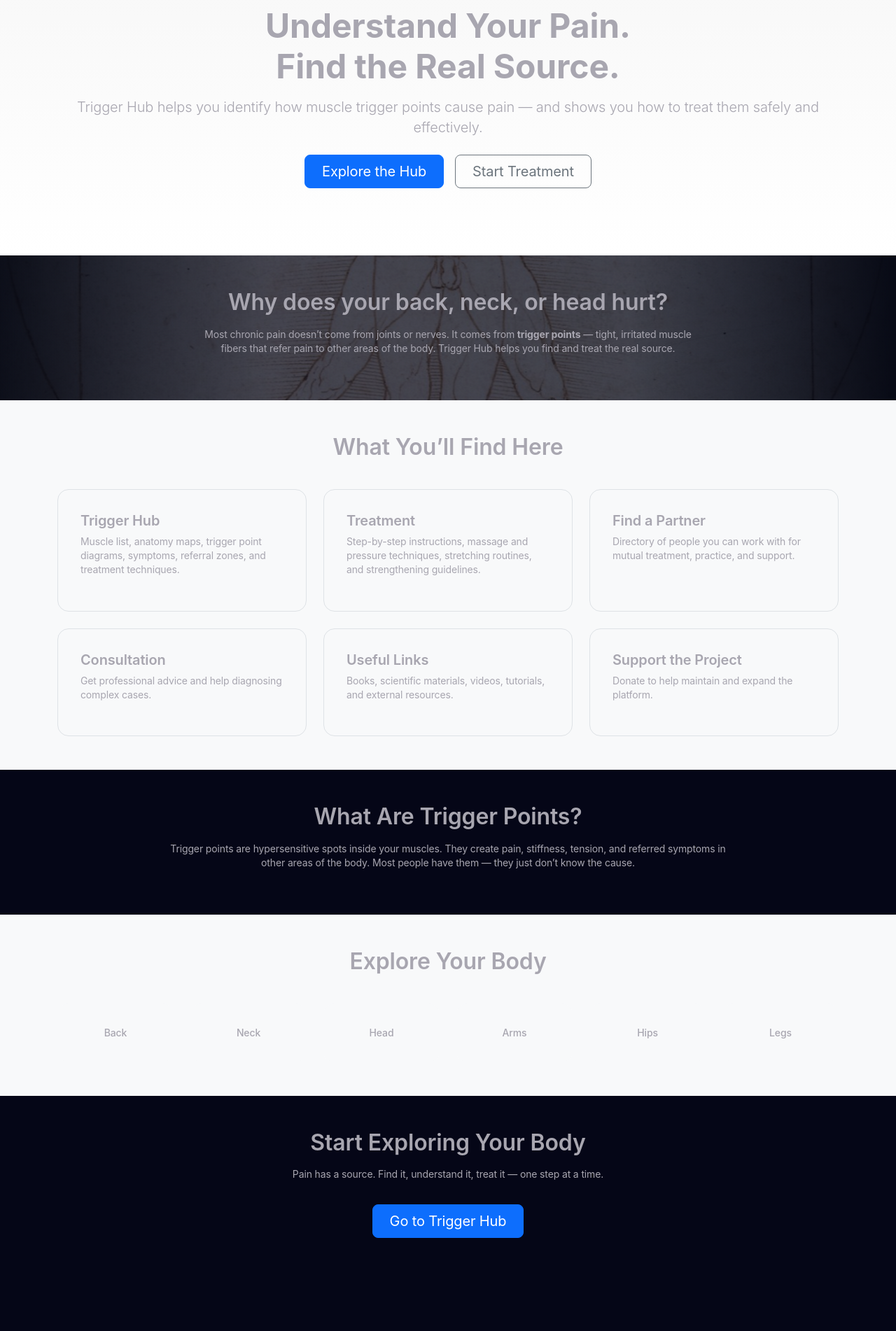
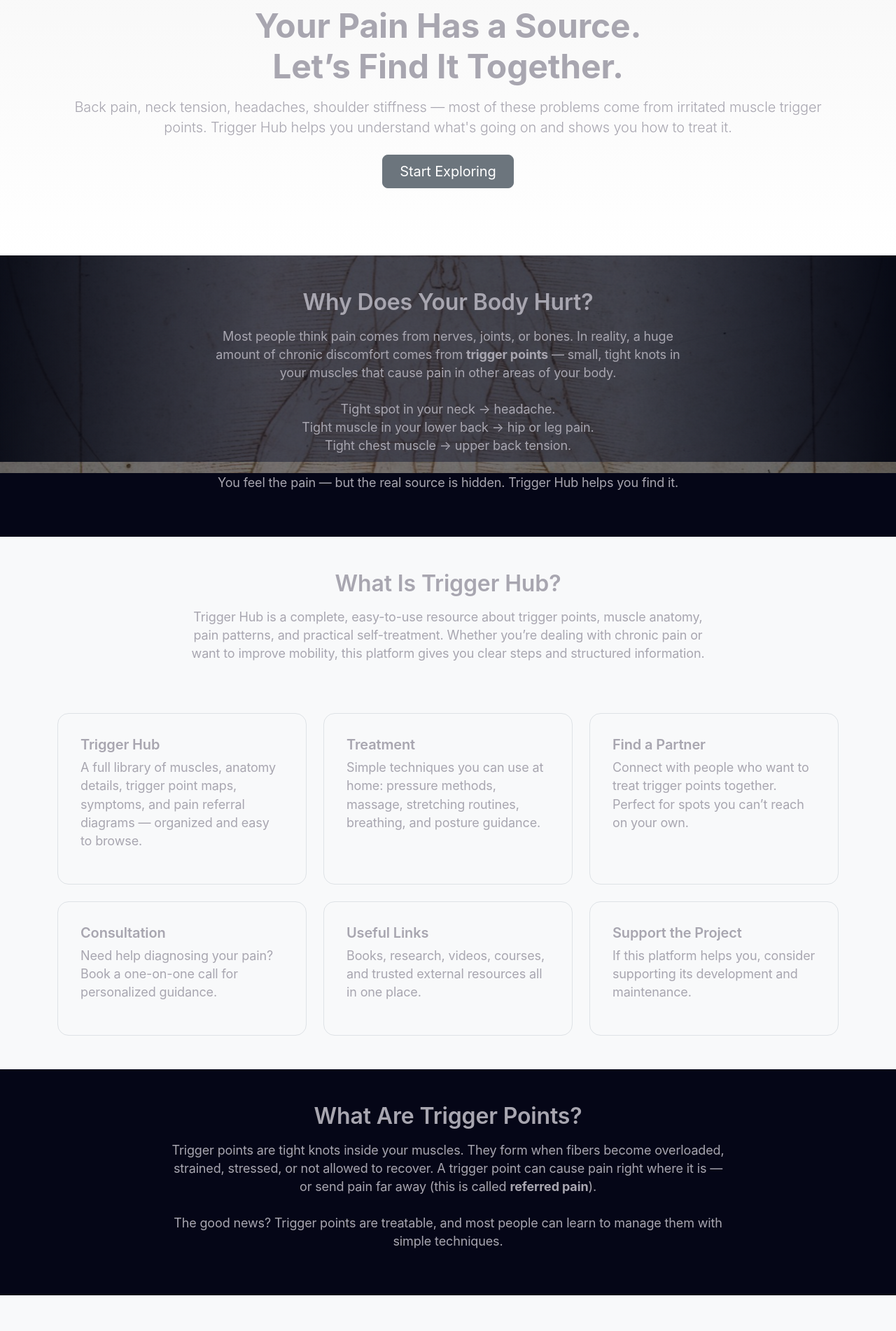
Before and after one commit to swetlikow/trigger-hub, an Angular app: page / in a window 1280 px wide. Shown: the part 140-2042 px from the top of the page at 70% size. Before the commit the page ends 1957 px from the top, so only its background shows below. Built offline with nearby package versions, Linux system fonts and the light colour scheme.

Commit message:
welcome page styled

```diff
--- a/src/app/components/welcome/welcome.css
+++ b/src/app/components/welcome/welcome.css
@@ -2,6 +2,7 @@
   display: block;
   position: relative;
   min-height: 100vh;
+  font-size: 18px;
 }
 
 :host::before {
@@ -34,24 +35,19 @@
   padding: 6rem 0;
   background: linear-gradient(180deg, #f7f7f7, #ffffff);
 }
-
 .section-title {
   font-weight: 600;
   margin-bottom: 1rem;
 }
-
 .info-card {
   border-radius: 1rem;
   padding: 2rem;
   transition: all 0.2s ease;
   height: 100%;
 }
-
 .info-card:hover {
   background-color: #f1f1f1;
-  transform: translateY(-3px);
 }
-
 .quick-nav-tile {
   border-radius: 1rem;
   background: #f8f9fa;
@@ -61,7 +57,6 @@
   transition: all 0.2s ease;
   cursor: pointer;
 }
-
 .quick-nav-tile:hover {
   background: #e9ecef;
   transform: translateY(-3px);
--- a/src/app/components/welcome/welcome.html
+++ b/src/app/components/welcome/welcome.html
@@ -1,49 +1,57 @@
 <section class="hero text-center">
   <div class="container">
     <h1 class="display-5 fw-bold mb-3">
-        Understand Your Pain.<br />
-        Find the Real Source.
+      Your Pain Has a Source.<br />
+      Let’s Find It Together.
     </h1>
     <p class="lead mb-4">
-        Trigger Hub helps you identify how muscle trigger points cause pain —
-        and shows you how to treat them safely and effectively.
+      Back pain, neck tension, headaches, shoulder stiffness — most of these problems come from
+      irritated muscle trigger points. Trigger Hub helps you understand what's going on and shows
+      you how to treat it.
     </p>
 
     <div class="d-flex justify-content-center gap-3">
-        <a href="#" class="btn btn-primary btn-lg px-4">Explore the Hub</a>
-        <a href="#" class="btn btn-outline-secondary btn-lg px-4">Start Treatment</a>
+      <a routerLink="/treatment" class="btn btn-secondary btn-lg px-4">Start Exploring</a>
     </div>
   </div>
 </section>
 
-  <!-- PROBLEM STATEMENT -->
+<!-- PAIN INTRO MARKETING -->
 <section class="py-5">
   <div class="container">
-      <h2 class="section-title text-center">
-        Why does your back, neck, or head hurt?
-      </h2>
-      <p class="text-center mx-auto" style="max-width: 700px;">
-        Most chronic pain doesn’t come from joints or nerves.
-        It comes from <strong>trigger points</strong> — tight, irritated muscle fibers that refer pain to other areas of the body.
-        Trigger Hub helps you find and treat the real source.
+    <h2 class="section-title text-center">Why Does Your Body Hurt?</h2>
+    <p class="text-center mx-auto" style="max-width: 700px">
+      Most people think pain comes from nerves, joints, or bones. In reality, a huge amount of
+      chronic discomfort comes from
+      <strong>trigger points</strong> — small, tight knots in your muscles that cause pain in other
+      areas of your body. <br /><br />
+      Tight spot in your neck → headache.<br />
+      Tight muscle in your lower back → hip or leg pain.<br />
+      Tight chest muscle → upper back tension.
+      <br /><br />
+      You feel the pain — but the real source is hidden. Trigger Hub helps you find it.
     </p>
   </div>
 </section>
 
-  <!-- WHAT TRIGGER HUB OFFERS -->
+<!-- WHAT IS TRIGGER HUB -->
 <section class="py-5 bg-light">
   <div class="container">
-      <h2 class="section-title text-center">What You’ll Find Here</h2>
+    <h2 class="section-title text-center">What Is Trigger Hub?</h2>
+    <p class="text-center mx-auto mb-5" style="max-width: 750px">
+      Trigger Hub is a complete, easy-to-use resource about trigger points, muscle anatomy, pain
+      patterns, and practical self-treatment. Whether you’re dealing with chronic pain or want to
+      improve mobility, this platform gives you clear steps and structured information.
+    </p>
 
     <div class="row g-4 mt-2">
-
       <!-- HUB -->
       <div class="col-md-6 col-lg-4">
         <div class="info-card border">
           <h5 class="fw-semibold mb-2">Trigger Hub</h5>
           <p>
-              Muscle list, anatomy maps, trigger point diagrams,
-              symptoms, referral zones, and treatment techniques.
+            A full library of muscles, anatomy details, trigger point maps, symptoms, and pain
+            referral diagrams — organized and easy to browse.
           </p>
         </div>
       </div>
@@ -53,8 +61,8 @@
         <div class="info-card border">
           <h5 class="fw-semibold mb-2">Treatment</h5>
           <p>
-              Step-by-step instructions, massage and pressure techniques,
-              stretching routines, and strengthening guidelines.
+            Simple techniques you can use at home: pressure methods, massage, stretching routines,
+            breathing, and posture guidance.
           </p>
         </div>
       </div>
@@ -64,8 +72,8 @@
         <div class="info-card border">
           <h5 class="fw-semibold mb-2">Find a Partner</h5>
           <p>
-              Directory of people you can work with for mutual treatment,
-              practice, and support.
+            Connect with people who want to treat trigger points together. Perfect for spots you
+            can’t reach on your own.
           </p>
         </div>
       </div>
@@ -74,9 +82,7 @@
       <div class="col-md-6 col-lg-4">
         <div class="info-card border">
           <h5 class="fw-semibold mb-2">Consultation</h5>
-            <p>
-              Get professional advice and help diagnosing complex cases.
-            </p>
+          <p>Need help diagnosing your pain? Book a one-on-one call for personalized guidance.</p>
         </div>
       </div>
 
@@ -84,9 +90,7 @@
       <div class="col-md-6 col-lg-4">
         <div class="info-card border">
           <h5 class="fw-semibold mb-2">Useful Links</h5>
-            <p>
-              Books, scientific materials, videos, tutorials, and external resources.
-            </p>
+          <p>Books, research, videos, courses, and trusted external resources all in one place.</p>
         </div>
       </div>
 
@@ -94,72 +98,38 @@
       <div class="col-md-6 col-lg-4">
         <div class="info-card border">
           <h5 class="fw-semibold mb-2">Support the Project</h5>
-            <p>
-              Donate to help maintain and expand the platform.
-            </p>
+          <p>If this platform helps you, consider supporting its development and maintenance.</p>
         </div>
       </div>
-
     </div>
   </div>
 </section>
 
-  <!-- TRIGGER POINT EDUCATION -->
+<!-- WHAT ARE TRIGGER POINTS -->
 <section class="py-5">
   <div class="container">
     <h2 class="section-title text-center">What Are Trigger Points?</h2>
-      <p class="text-center mx-auto" style="max-width: 800px;">
-        Trigger points are hypersensitive spots inside your muscles.
-        They create pain, stiffness, tension, and referred symptoms in other areas of the body.
-        Most people have them — they just don’t know the cause.
+    <p class="text-center mx-auto" style="max-width: 800px">
+      Trigger points are tight knots inside your muscles. They form when fibers become overloaded,
+      strained, stressed, or not allowed to recover. A trigger point can cause pain right where it
+      is — or send pain far away (this is called <strong>referred pain</strong>). <br /><br />
+      The good news? Trigger points are treatable, and most people can learn to manage them with
+      simple techniques.
     </p>
   </div>
 </section>
 
-  <!-- QUICK NAVIGATION -->
+<!-- QUICK NAV -->
 <section class="py-5 bg-light">
-    <div class="container">
-      <h2 class="section-title text-center">Explore Your Body</h2>
-
-      <div class="row g-4 mt-2">
-
-        <div class="col-6 col-md-4 col-lg-2">
-          <div class="quick-nav-tile">Back</div>
-        </div>
-
-        <div class="col-6 col-md-4 col-lg-2">
-          <div class="quick-nav-tile">Neck</div>
-        </div>
-
-        <div class="col-6 col-md-4 col-lg-2">
-          <div class="quick-nav-tile">Head</div>
-        </div>
-
-        <div class="col-6 col-md-4 col-lg-2">
-          <div class="quick-nav-tile">Arms</div>
-        </div>
-
-        <div class="col-6 col-md-4 col-lg-2">
-          <div class="quick-nav-tile">Hips</div>
-        </div>
-
-        <div class="col-6 col-md-4 col-lg-2">
-          <div class="quick-nav-tile">Legs</div>
-        </div>
-
-      </div>
+  <div class="container text-center">
+    <h2 class="section-title">Find a partner</h2>
+    <p class="mx-auto" style="max-width: 700px">
+      Know your pain comes from triggers, but a strong miopressure massage is hard to do yourself.
+      Professionals are expensive, and most classical massagers don’t understand trigger points.
+      <br /><br />
+      The ideal solution is to find someone with the same problem as you. You can help each other,
+      exchange massages, and share gold-level information about trigger points.
+    </p>
+    <a routerLink="/find-partner" class="btn btn-secondary btn-lg px-4 mt-3">Find a partner</a>
   </div>
 </section>
-
-  <!-- CLOSING SECTION -->
-  <section class="py-5">
-    <div class="container text-center">
-      <h2 class="section-title">Start Exploring Your Body</h2>
-      <p class="mx-auto" style="max-width: 700px;">
-        Pain has a source.
-        Find it, understand it, treat it — one step at a time.
-      </p>
-
-      <a href="#" class="btn btn-primary btn-lg px-4 mt-3">Go to Trigger Hub</a>
-    </div>
-  </section>
```
Also changed, not shown: src/app/components/welcome/welcome.ts (+3 -5 lines). Lines whose indentation alone changed are shown as unchanged.
